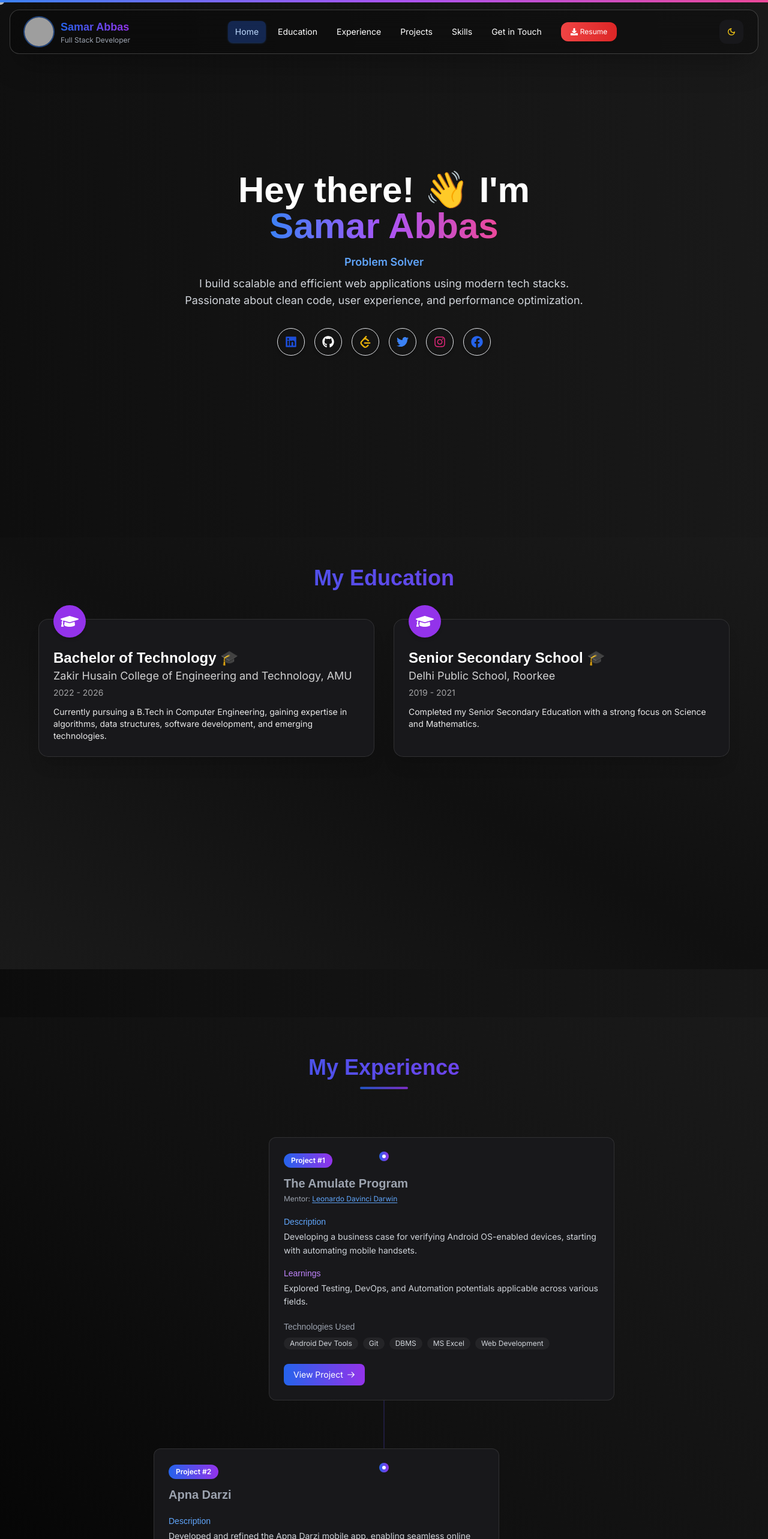
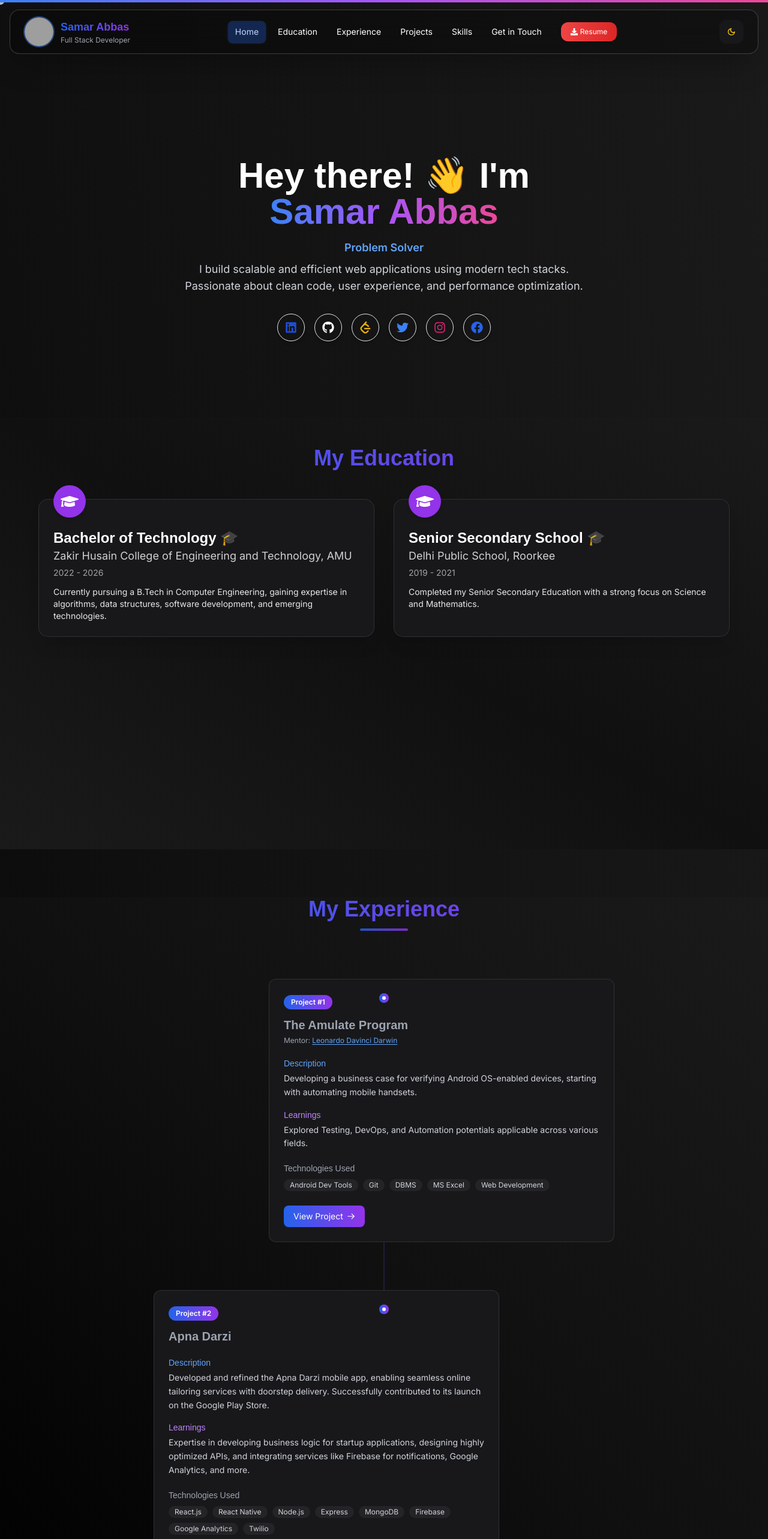
Before and after one commit to samar-abbas-786/samar.dev, a React (Vite) app: page / in a window 1280 px wide. Shown: the top 2566 px of the page at 60% size. Built offline with nearby package versions, Linux system fonts and the light colour scheme; grey boxes are pictures that could not be loaded.

Commit message:
chnage pad

```diff
--- a/src/components/experiencePage.jsx
+++ b/src/components/experiencePage.jsx
@@ -48,7 +48,7 @@ export const ExperiencePage = () => {
 
   return (
     <div
-      className={`w-full py-16 transition-colors duration-500 ${
+      className={`w-full  transition-colors duration-500 ${
         dark
           ? "bg-gradient-to-tr from-[#000000] via-[#101010] to-[#1a1a1a] text-gray-300"
           : "bg-gray-50 text-gray-700"
--- a/src/components/right.jsx
+++ b/src/components/right.jsx
@@ -124,7 +124,7 @@ const Right = () => {
       <TopNav toggleDark={toggleDark} />
 
       <motion.section
-        className="min-h-[100vh] pb-40 md:pb-28 flex flex-col justify-center items-center px-6 md:px-20 text-center"
+        className="h-[75vh] pt-20 pb-10 flex flex-col justify-center items-center px-6 md:px-20 text-center"
         ref={homeRef}
         onMouseEnter={() => setHover(true)}
         onMouseLeave={() => setHover(false)}
```
